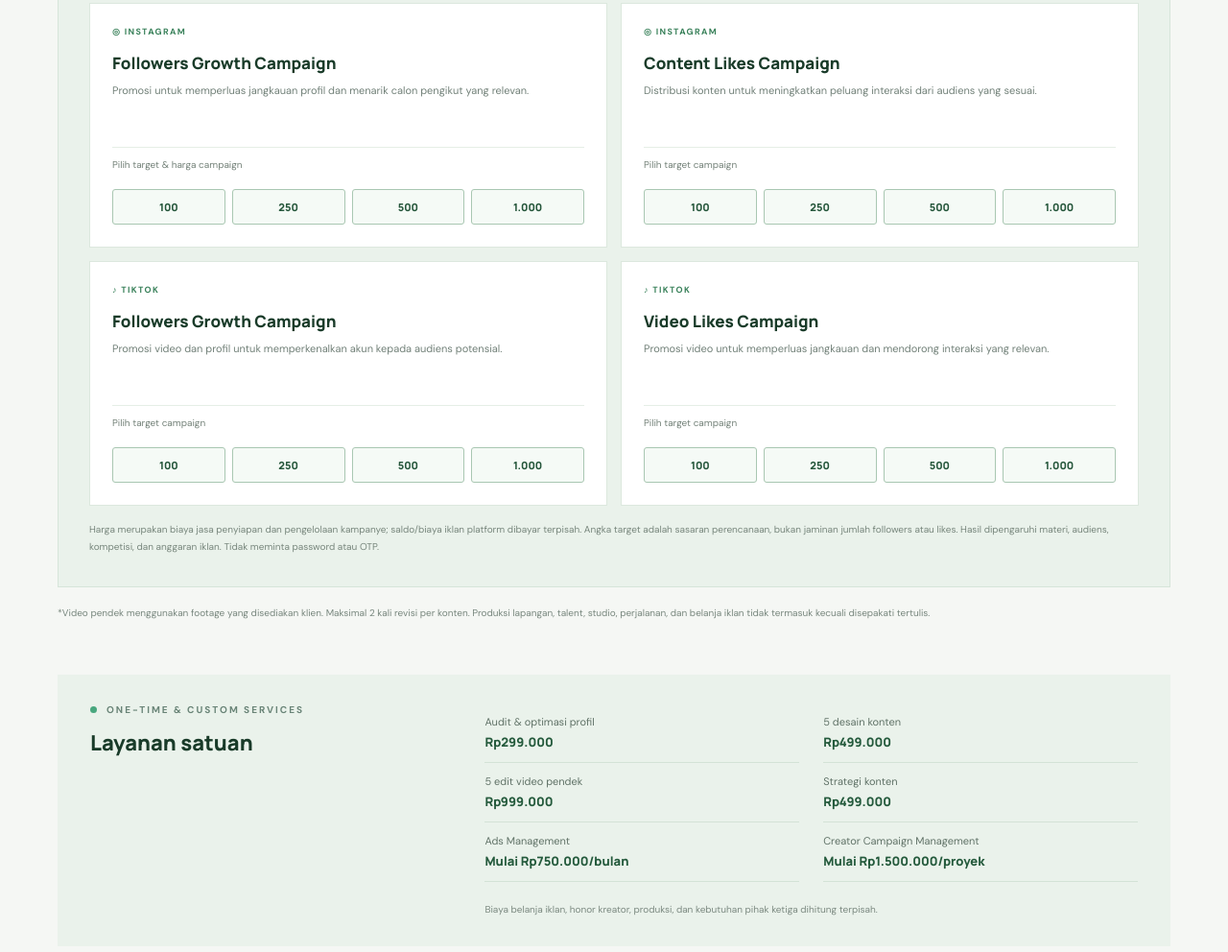
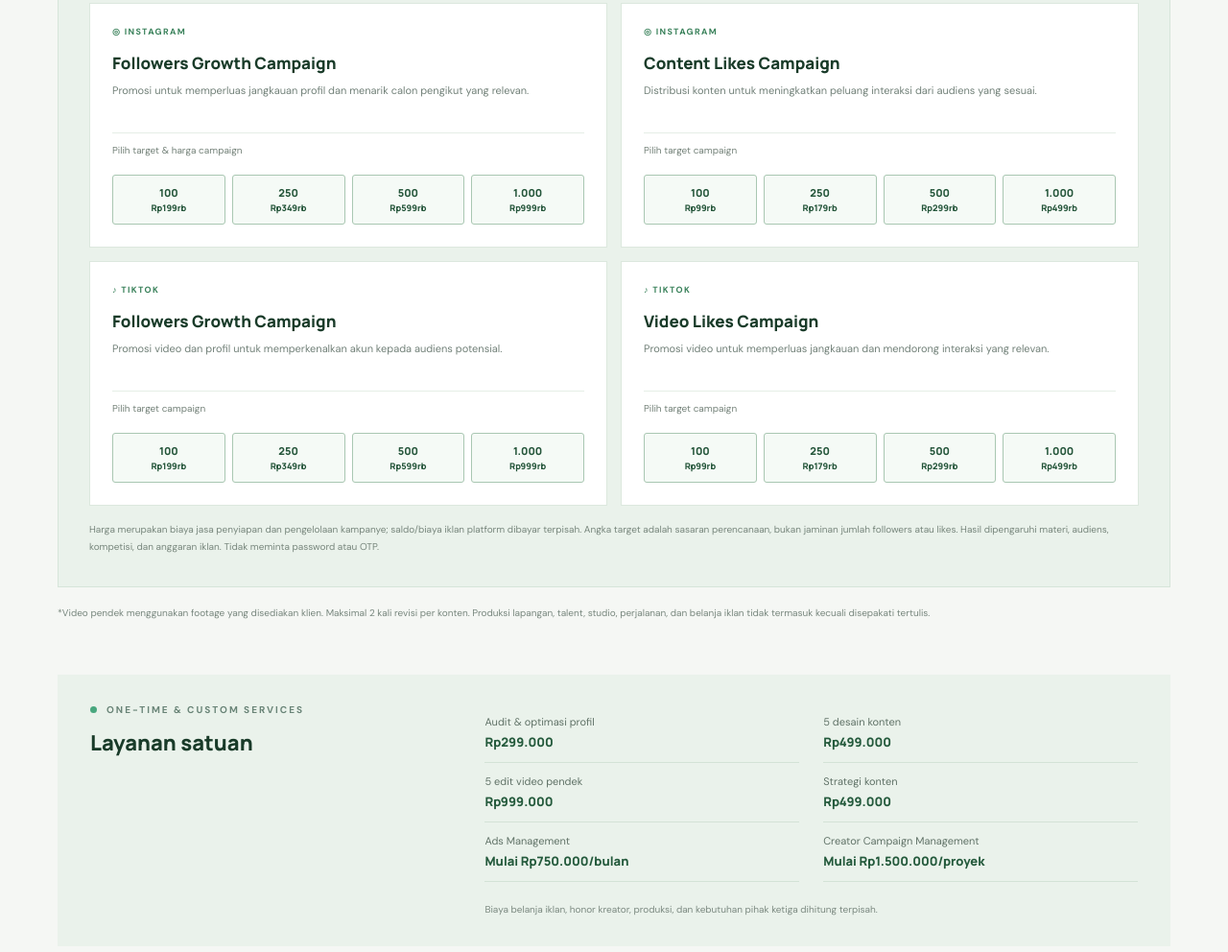
Before and after one commit to inioza013/sosvanta, a plain HTML site: page index.html in a window 1280 px wide. Shown: the part 2837-3829 px from the top of the page at 96% size. Drawn offline with nearby package versions, Linux system fonts and the light colour scheme.

Commit message:
Display campaign prices on package selection cards

```diff
--- a/index.html
+++ b/index.html
@@ -70,10 +70,10 @@
       <div class="growth-products">
         <div class="growth-products-heading"><div><div class="eyebrow"><span></span> AUDIENCE PROMOTION CAMPAIGNS</div><h3>Campaign Instagram & TikTok</h3></div><p>Paket pengelolaan kampanye mulai Rp99.000. Fokus pada promosi dan distribusi konten kepada audiens nyata—bukan bot atau akun palsu.</p></div>
         <div class="growth-product-grid">
-          <article class="growth-product-card"><div class="growth-platform">◎ INSTAGRAM</div><h4>Followers Growth Campaign</h4><p>Promosi untuk memperluas jangkauan profil dan menarik calon pengikut yang relevan.</p><div class="growth-target">Pilih target & harga campaign</div><div class="growth-tier-list"><button type="button" data-package="Instagram Followers Campaign — 100 followers — Rp199.000">100</button><button type="button" data-package="Instagram Followers Campaign — 250 followers — Rp349.000">250</button><button type="button" data-package="Instagram Followers Campaign — 500 followers — Rp599.000">500</button><button type="button" data-package="Instagram Followers Campaign — 1.000 followers — Rp999.000">1.000</button></div></article>
-          <article class="growth-product-card"><div class="growth-platform">◎ INSTAGRAM</div><h4>Content Likes Campaign</h4><p>Distribusi konten untuk meningkatkan peluang interaksi dari audiens yang sesuai.</p><div class="growth-target">Pilih target campaign</div><div class="growth-tier-list"><button type="button" data-package="Instagram Likes Campaign — 100 likes — Rp99.000">100</button><button type="button" data-package="Instagram Likes Campaign — 250 likes — Rp179.000">250</button><button type="button" data-package="Instagram Likes Campaign — 500 likes — Rp299.000">500</button><button type="button" data-package="Instagram Likes Campaign — 1.000 likes — Rp499.000">1.000</button></div></article>
-          <article class="growth-product-card"><div class="growth-platform">♪ TIKTOK</div><h4>Followers Growth Campaign</h4><p>Promosi video dan profil untuk memperkenalkan akun kepada audiens potensial.</p><div class="growth-target">Pilih target campaign</div><div class="growth-tier-list"><button type="button" data-package="TikTok Followers Campaign — 100 followers — Rp199.000">100</button><button type="button" data-package="TikTok Followers Campaign — 250 followers — Rp349.000">250</button><button type="button" data-package="TikTok Followers Campaign — 500 followers — Rp599.000">500</button><button type="button" data-package="TikTok Followers Campaign — 1.000 followers — Rp999.000">1.000</button></div></article>
-          <article class="growth-product-card"><div class="growth-platform">♪ TIKTOK</div><h4>Video Likes Campaign</h4><p>Promosi video untuk memperluas jangkauan dan mendorong interaksi yang relevan.</p><div class="growth-target">Pilih target campaign</div><div class="growth-tier-list"><button type="button" data-package="TikTok Likes Campaign — 100 likes — Rp99.000">100</button><button type="button" data-package="TikTok Likes Campaign — 250 likes — Rp179.000">250</button><button type="button" data-package="TikTok Likes Campaign — 500 likes — Rp299.000">500</button><button type="button" data-package="TikTok Likes Campaign — 1.000 likes — Rp499.000">1.000</button></div></article>
+          <article class="growth-product-card"><div class="growth-platform">◎ INSTAGRAM</div><h4>Followers Growth Campaign</h4><p>Promosi untuk memperluas jangkauan profil dan menarik calon pengikut yang relevan.</p><div class="growth-target">Pilih target & harga campaign</div><div class="growth-tier-list"><button type="button" data-package="Instagram Followers Campaign — 100 followers — Rp199.000">100<br><small>Rp199rb</small></button><button type="button" data-package="Instagram Followers Campaign — 250 followers — Rp349.000">250<br><small>Rp349rb</small></button><button type="button" data-package="Instagram Followers Campaign — 500 followers — Rp599.000">500<br><small>Rp599rb</small></button><button type="button" data-package="Instagram Followers Campaign — 1.000 followers — Rp999.000">1.000<br><small>Rp999rb</small></button></div></article>
+          <article class="growth-product-card"><div class="growth-platform">◎ INSTAGRAM</div><h4>Content Likes Campaign</h4><p>Distribusi konten untuk meningkatkan peluang interaksi dari audiens yang sesuai.</p><div class="growth-target">Pilih target campaign</div><div class="growth-tier-list"><button type="button" data-package="Instagram Likes Campaign — 100 likes — Rp99.000">100<br><small>Rp99rb</small></button><button type="button" data-package="Instagram Likes Campaign — 250 likes — Rp179.000">250<br><small>Rp179rb</small></button><button type="button" data-package="Instagram Likes Campaign — 500 likes — Rp299.000">500<br><small>Rp299rb</small></button><button type="button" data-package="Instagram Likes Campaign — 1.000 likes — Rp499.000">1.000<br><small>Rp499rb</small></button></div></article>
+          <article class="growth-product-card"><div class="growth-platform">♪ TIKTOK</div><h4>Followers Growth Campaign</h4><p>Promosi video dan profil untuk memperkenalkan akun kepada audiens potensial.</p><div class="growth-target">Pilih target campaign</div><div class="growth-tier-list"><button type="button" data-package="TikTok Followers Campaign — 100 followers — Rp199.000">100<br><small>Rp199rb</small></button><button type="button" data-package="TikTok Followers Campaign — 250 followers — Rp349.000">250<br><small>Rp349rb</small></button><button type="button" data-package="TikTok Followers Campaign — 500 followers — Rp599.000">500<br><small>Rp599rb</small></button><button type="button" data-package="TikTok Followers Campaign — 1.000 followers — Rp999.000">1.000<br><small>Rp999rb</small></button></div></article>
+          <article class="growth-product-card"><div class="growth-platform">♪ TIKTOK</div><h4>Video Likes Campaign</h4><p>Promosi video untuk memperluas jangkauan dan mendorong interaksi yang relevan.</p><div class="growth-target">Pilih target campaign</div><div class="growth-tier-list"><button type="button" data-package="TikTok Likes Campaign — 100 likes — Rp99.000">100<br><small>Rp99rb</small></button><button type="button" data-package="TikTok Likes Campaign — 250 likes — Rp179.000">250<br><small>Rp179rb</small></button><button type="button" data-package="TikTok Likes Campaign — 500 likes — Rp299.000">500<br><small>Rp299rb</small></button><button type="button" data-package="TikTok Likes Campaign — 1.000 likes — Rp499.000">1.000<br><small>Rp499rb</small></button></div></article>
         </div>
         <p class="growth-disclaimer">Harga merupakan biaya jasa penyiapan dan pengelolaan kampanye; saldo/biaya iklan platform dibayar terpisah. Angka target adalah sasaran perencanaan, bukan jaminan jumlah followers atau likes. Hasil dipengaruhi materi, audiens, kompetisi, dan anggaran iklan. Tidak meminta password atau OTP.</p>
       </div>
```
